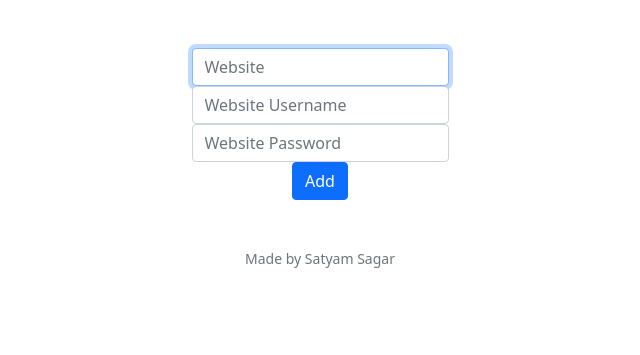
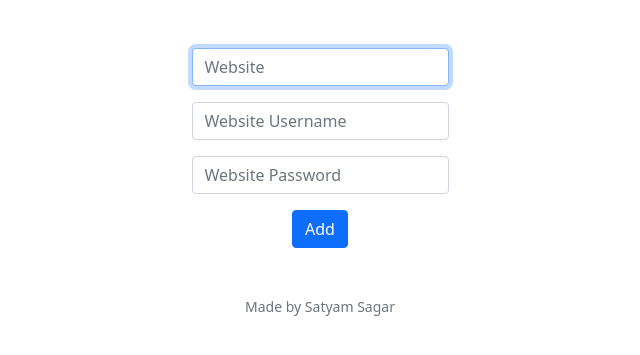
Before and after one commit to satyamrs00/password_guy, a Flask app: page /add_password in a window 1280 px wide. Shown: the part 76-431 px from the top of the page, without its empty margins (320-960 px from the left). Run offline with Flask 2, Linux system fonts and the light colour scheme; the visitor is signed in with stand-in values (Sample User, id 1).

Commit message:
improved visuals of the page

```diff
--- a/templates/add_password.html
+++ b/templates/add_password.html
@@ -6,9 +6,15 @@
 
 {% block main %}
     <form action="/add_password", method="post">
-        <input type="text" name="website" placeholder="Website" autofocus class="form-control mx-auto w-auto">
-        <input type="text" name="website_username" placeholder="Website Username" class="form-control mx-auto w-auto">
-        <input type="password" name="website_password" placeholder="Website Password" autocomplete="off" class="form-control mx-auto w-auto">
+        <div class="mb-3">
+            <input type="text" name="website" placeholder="Website" autofocus class="form-control mx-auto w-auto">
+        </div>
+        <div class="mb-3">
+            <input type="text" name="website_username" placeholder="Website Username" class="form-control mx-auto w-auto">
+        </div>
+        <div class="mb-3">
+            <input type="password" name="website_password" placeholder="Website Password" autocomplete="off" class="form-control mx-auto w-auto">
+        </div>
         <input type="submit" class="btn btn-primary" value="Add">
     </form>
 {% endblock %}
```
